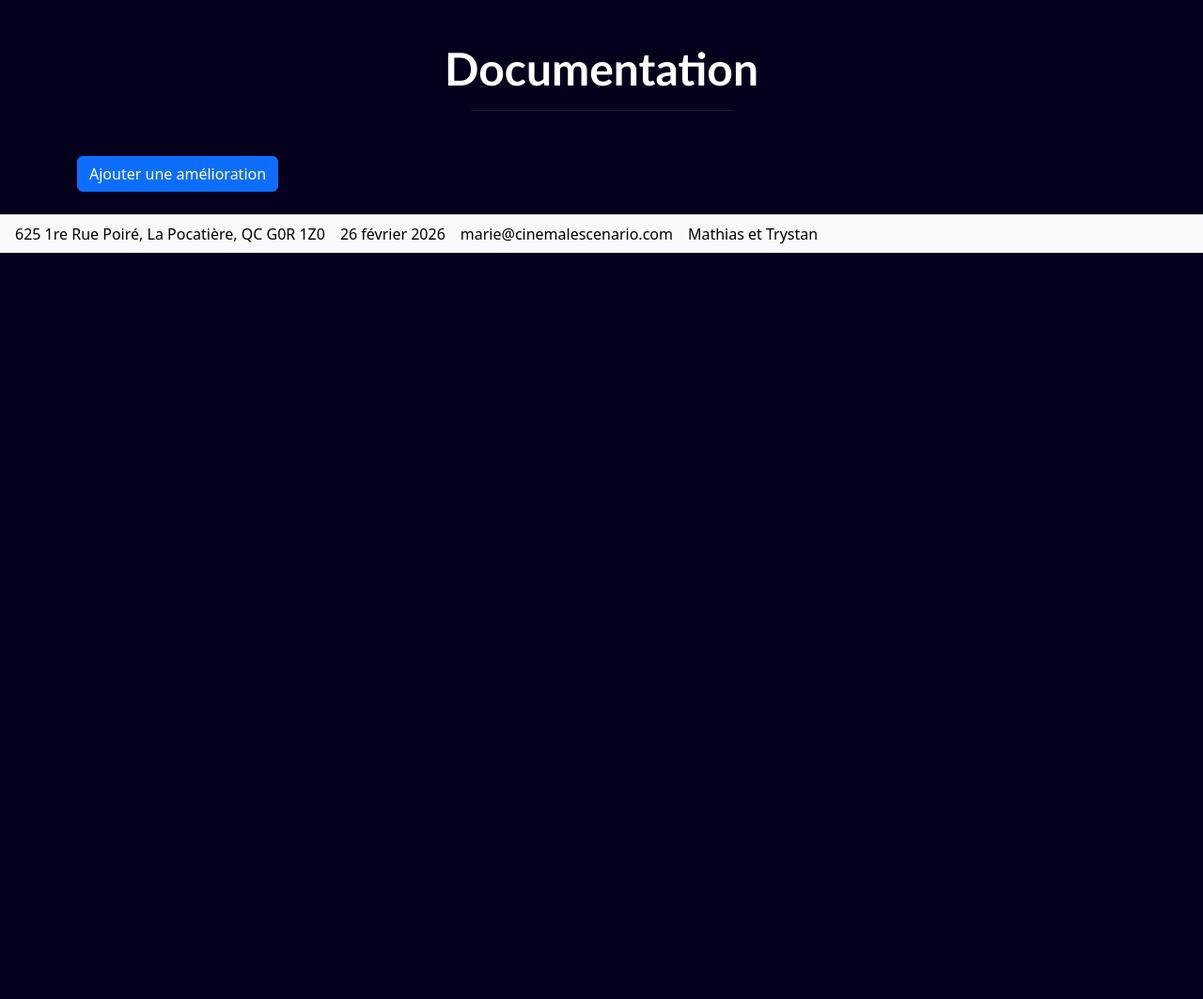
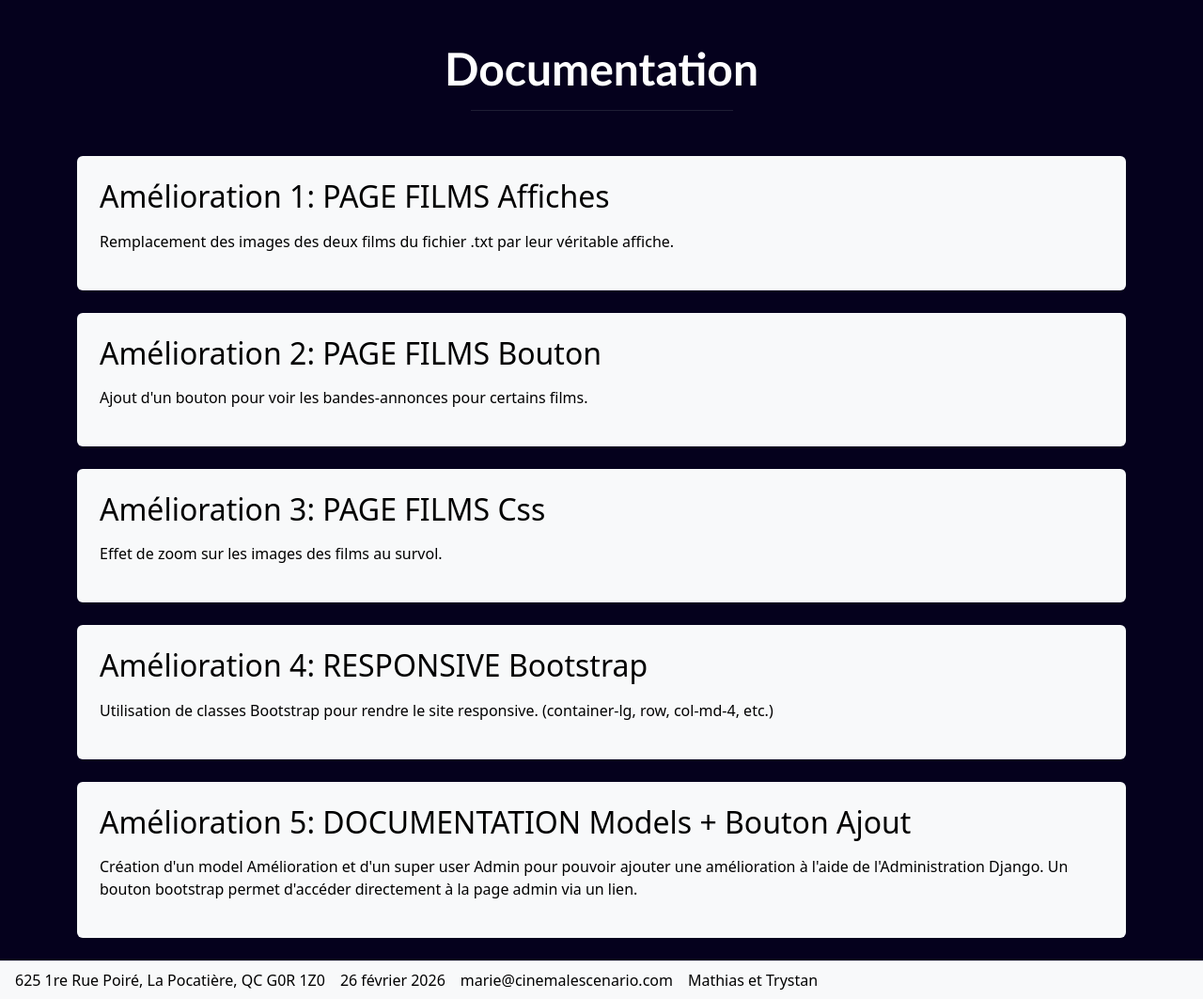
Before and after one commit to Trystanlm/PIW-TP1, a Django app: page /documentation/ in a window 1280 px wide. Shown: the part 124-1187 px from the top of the page at 94% size. Before the commit the page ends 393 px from the top, so only its background shows below. Run offline with Django 5.2, Linux system fonts and the light colour scheme; data that the repository does not hold is empty.

Commit message:
Retrait du model et de la bd django, affichage uniquement en local dans views, fichiers vides mais à ne pas supprimer pour éviter les erreurs

```diff
--- a/PIW_TP1_TM/PIW_TP1_TM/admin.py
+++ b/PIW_TP1_TM/PIW_TP1_TM/admin.py
@@ -1,5 +1 @@
 from django.contrib import admin
-from .models import Amelioration
-
-# Sert à enregistrer le modèle Amelioration dans l'interface d'administration de Django, ce qui permet de gérer les améliorations proposées pour le projet via l'interface d'administration.
-admin.site.register(Amelioration)
--- a/PIW_TP1_TM/PIW_TP1_TM/templates/documentation.html
+++ b/PIW_TP1_TM/PIW_TP1_TM/templates/documentation.html
@@ -10,10 +10,6 @@
         <hr class="border-secondary w-25 mx-auto mt-3">
     </div>
 
-    <div class="mb-4">
-        <a href="/admin/" class="btn btn-primary">Ajouter une amélioration</a>
-    </div>
-
 <!-- Sert à afficher la liste des améliorations proposées pour le projet. Chaque amélioration est affichée dans une section avec son nom en titre et sa description en dessous. Les données des améliorations sont récupérées de la base de données via la vue documentationView et passées au template pour être affichées dynamiquement. -->
     {% for amelioration in ameliorations %}
     <div class="bg-light p-4 rounded mb-4">
--- a/PIW_TP1_TM/PIW_TP1_TM/views.py
+++ b/PIW_TP1_TM/PIW_TP1_TM/views.py
@@ -1,6 +1,4 @@
 from django.shortcuts import render
-# Importer le modèle Amelioration pour pouvoir l'utiliser dans la vue documentationView
-from .models import Amelioration
 
 #Créer les vues ici
 
@@ -8,8 +6,14 @@ def accueilView(request):
     return render(request, "accueil.html")
 
 def documentationView(request):
-    # Sert à afficher les améliorations proposées pour le projet. Récupère toutes les améliorations de la base de données et les passe au template documentation.html pour les afficher.
-    ameliorations = Amelioration.objects.all()
+    # Améliorations hardcodées pour assurer la compatibilité entre les environnements de développement
+    ameliorations = [
+        {'nom': 'Amélioration 1: PAGE FILMS Affiches', 'description': 'Remplacement des images des deux films du fichier .txt par leur véritable affiche.'},
+        {'nom': 'Amélioration 2: PAGE FILMS Bouton', 'description': "Ajout d'un bouton pour voir les bandes-annonces pour certains films."},
+        {'nom': 'Amélioration 3: PAGE FILMS Css', 'description': 'Effet de zoom sur les images des films au survol.'},
+        {'nom': 'Amélioration 4: RESPONSIVE Bootstrap', 'description': 'Utilisation de classes Bootstrap pour rendre le site responsive. (container-lg, row, col-md-4, etc.)'},
+        {'nom': 'Amélioration 5: DOCUMENTATION Models + Bouton Ajout', 'description': "Création d'un model Amélioration et d'un super user Admin pour pouvoir ajouter une amélioration à l'aide de l'Administration Django. Un bouton bootstrap permet d'accéder directement à la page admin via un lien."},
+    ]
     return render(request, "documentation.html", {'ameliorations': ameliorations})
 
 
```
Also changed, not shown: PIW_TP1_TM/PIW_TP1_TM/models.py (+0 -7 lines), PIW_TP1_TM/PIW_TP1_TM/migrations/0001_initial.py (deleted).
